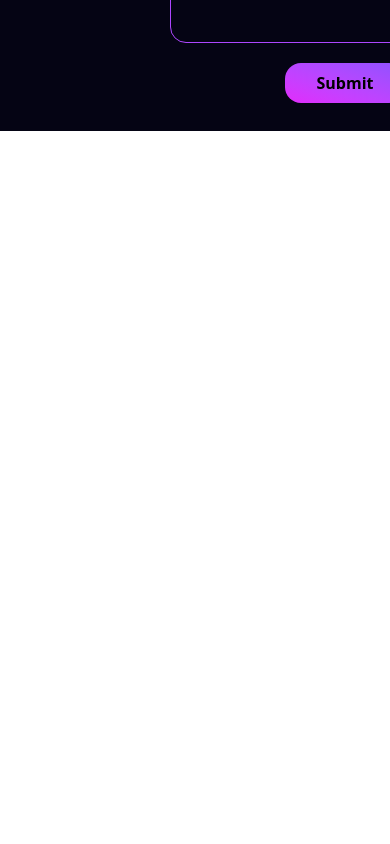
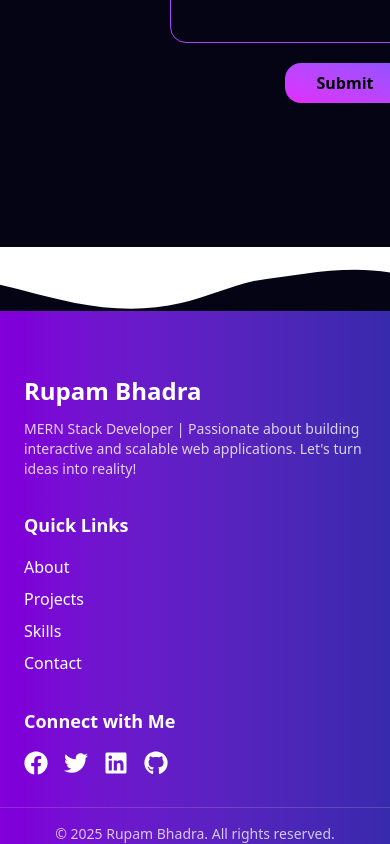
Before and after one commit to CodeExplorer4267/portfolio_new_1, a React (Vite) app in the folder portfolio/: page / in a window 390 px wide. Shown: the part 8264-9108 px from the top of the page. Before the commit the page ends 8395 px from the top, so only its background shows below. Built offline with nearby package versions, Linux system fonts and the light colour scheme.

Commit message:
commit37

```diff
--- a/portfolio/src/App.jsx
+++ b/portfolio/src/App.jsx
@@ -11,6 +11,7 @@ import Education from "./components/Education/Education";
 import Achivement from "./components/Achivements/Achivement";
 import Testimonial from "./components/Testimonials/Testimonial";
 import Contact from "./components/ContactMe/Contact";
+import Footer from "./components/Footer/Footer";
 
 function App() {
   return (
@@ -37,6 +38,7 @@ function App() {
         <Achivement/>
         <Testimonial/>
         <Contact/>
+        <Footer/>
       </div>
     </>
   );
--- a/portfolio/src/components/About/About.jsx
+++ b/portfolio/src/components/About/About.jsx
@@ -14,6 +14,14 @@ const fadeInRight = {
   hidden: { opacity: 0, x: 50 },
   visible: { opacity: 1, x: 0 },
 };
+const handleDownload=()=>{
+  const link=document.createElement('a');
+  link.href="/Myresume.pdf"
+  link.download="Resume"
+  document.body.appendChild(link);
+  link.click();
+  document.body.removeChild(link)
+}
 const About = () => {
   return (
     <>
@@ -56,7 +64,7 @@ const About = () => {
             technologies to create seamless user experience and efficient
             solutions.
           </p>
-          <button className="w-[200px] h-[50px] bg-purple-600 text-white rounded-[20px] font-semibold floatEffect mt-1.5 ">
+          <button className="w-[200px] h-[50px] bg-purple-600 text-white rounded-[20px] font-semibold floatEffect mt-1.5 cursor-pointer" onClick={handleDownload}>
             Download CV
             <TbCloudDownload className="inline ml-2 text-2xl" />
           </button>
--- /dev/null
+++ b/portfolio/src/components/Footer/Footer.jsx
@@ -0,0 +1,81 @@
+import React from "react";
+import { FaFacebook, FaTwitter, FaLinkedin, FaGithub } from "react-icons/fa";
+
+const Footer = () => {
+  return (
+    <footer className="relative bg-gradient-to-r from-purple-700 to-indigo-800 text-white pt-16 mt-30 w-[100%]">
+
+      {/* Wave Shape */}
+      <div className="absolute -top-16 left-0 w-full overflow-hidden leading-none rotate-180">
+        <svg
+          viewBox="0 0 1200 120"
+          preserveAspectRatio="none"
+          className="relative block w-[calc(130%+1.3px)] h-16"
+        >
+          <path
+            d="M321.39,56.44c58-10.79,114-30.12,172-41.4,82.39-15.76,168.19-12.5,250.27,0,82.66,12.58,165.89,35.8,247.39,44.53,59,6.15,117.22,3.93,175.18-6.51V120H0V72.05C107.77,86.26,214.73,67.23,321.39,56.44Z"
+            fill="currentColor"
+          ></path>
+        </svg>
+      </div>
+
+      {/* Footer Content */}
+      <div className="max-w-7xl mx-auto px-6 grid grid-cols-1 md:grid-cols-3 gap-8 relative z-10">
+
+        {/* Brand / Intro */}
+        <div>
+          <h2 className="text-2xl font-bold">Rupam Bhadra</h2>
+          <p className="text-sm mt-3 opacity-80">
+            MERN Stack Developer | Passionate about building interactive and scalable web applications.
+            Let's turn ideas into reality!
+          </p>
+        </div>
+
+        {/* Quick Links */}
+        <div>
+          <h3 className="text-lg font-semibold mb-4">Quick Links</h3>
+          <ul className="space-y-2">
+            <li>
+              <a href="#about" className="hover:text-yellow-300 transition">About</a>
+            </li>
+            <li>
+              <a href="#projects" className="hover:text-yellow-300 transition">Projects</a>
+            </li>
+            <li>
+              <a href="#skills" className="hover:text-yellow-300 transition">Skills</a>
+            </li>
+            <li>
+              <a href="#contact" className="hover:text-yellow-300 transition">Contact</a>
+            </li>
+          </ul>
+        </div>
+
+        {/* Social */}
+        <div>
+          <h3 className="text-lg font-semibold mb-4">Connect with Me</h3>
+          <div className="flex space-x-4 text-2xl">
+            <a href="https://facebook.com" className="hover:scale-110 transform transition">
+              <FaFacebook />
+            </a>
+            <a href="https://twitter.com" className="hover:scale-110 transform transition">
+              <FaTwitter />
+            </a>
+            <a href="https://linkedin.com" className="hover:scale-110 transform transition">
+              <FaLinkedin />
+            </a>
+            <a href="https://github.com" className="hover:scale-110 transform transition">
+              <FaGithub />
+            </a>
+          </div>
+        </div>
+      </div>
+
+      {/* Bottom */}
+      <div className="border-t border-white/20 mt-8 pt-4 text-center text-sm opacity-75 relative z-10">
+        © {new Date().getFullYear()} Rupam Bhadra. All rights reserved.
+      </div>
+    </footer>
+  );
+};
+
+export default Footer;
```
Also changed, not shown: 1 other file (tests, documents, lock files or other folders).
